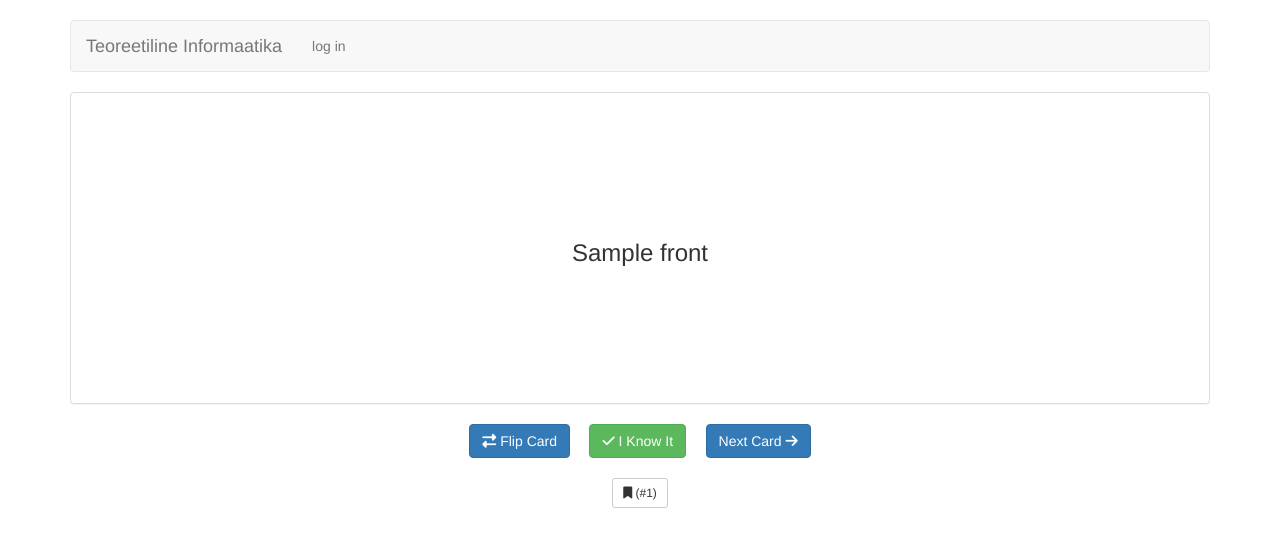
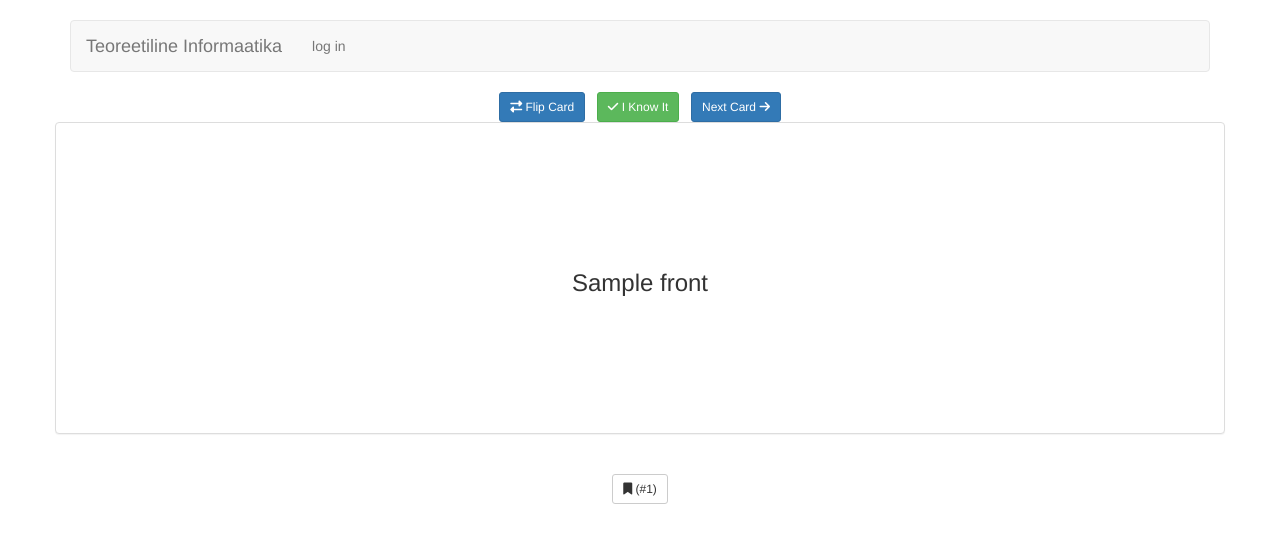
Before and after one commit to ktenman/flashcards, a Flask app: template templates/memorize.html in a window 1280 px wide. Shown: the top 547 px of the page. Run offline with Flask 2, Linux system fonts and the light colour scheme; the template is opened without the code that fills it: most values are stand-ins (such as "Sample title", 1, 10 or a date in 2020); some libraries are stand-ins or nearby versions.

```diff
--- a/templates/memorize.html
+++ b/templates/memorize.html
@@ -24,6 +24,25 @@
             </div>
         </div>
         -->
+		<div class="row">
+        <div class="col-xs-12 text-center">
+            <a href="javascript:" class="btn btn-primary btn-sm flipCard">
+                <i class="fa fa-exchange"></i>
+                Flip Card
+            </a>
+            &nbsp;
+            <a href="{{ url_for('mark_known', card_id=card.id, card_type=card_type) }}" class="btn btn-success btn-sm">
+                <i class="fa fa-check"></i>
+                I Know It
+            </a>
+            &nbsp;
+            <a href="{{ url_for(card_type) }}" class="btn btn-sm btn-primary">
+                Next Card
+                <i class="fa fa-arrow-right"></i>
+            </a>
+        </div>
+    </div>
+	<div class="row">
         <div class="col-xs-12">
             <div class="panel panel-default cardFront">
                 <div class="panel-body">
@@ -53,7 +72,7 @@
                     </div>
                 </div>
             </div>
-        </div>
+        </div>   </div>
         <!--
         <div class="col-xs-2">
             <div class="alignContainer">
@@ -65,27 +84,6 @@
             </div>
         </div>
         -->
-    </div>
-
-    <div class="row">
-        <div class="col-xs-12 text-center">
-            <a href="javascript:" class="btn btn-primary flipCard">
-                <i class="fa fa-exchange"></i>
-                Flip Card
-            </a>
-            &nbsp;
-            &nbsp;
-            <a href="{{ url_for('mark_known', card_id=card.id, card_type=card_type) }}" class="btn btn-success">
-                <i class="fa fa-check"></i>
-                I Know It
-            </a>
-            &nbsp;
-            &nbsp;
-            <a href="{{ url_for(card_type) }}" class="btn btn-primary">
-                Next Card
-                <i class="fa fa-arrow-right"></i>
-            </a>
-        </div>
     </div>
     <div class="row">
         <div class="col-xs-12 text-center">
```
Also changed, not shown: 1 other file.
